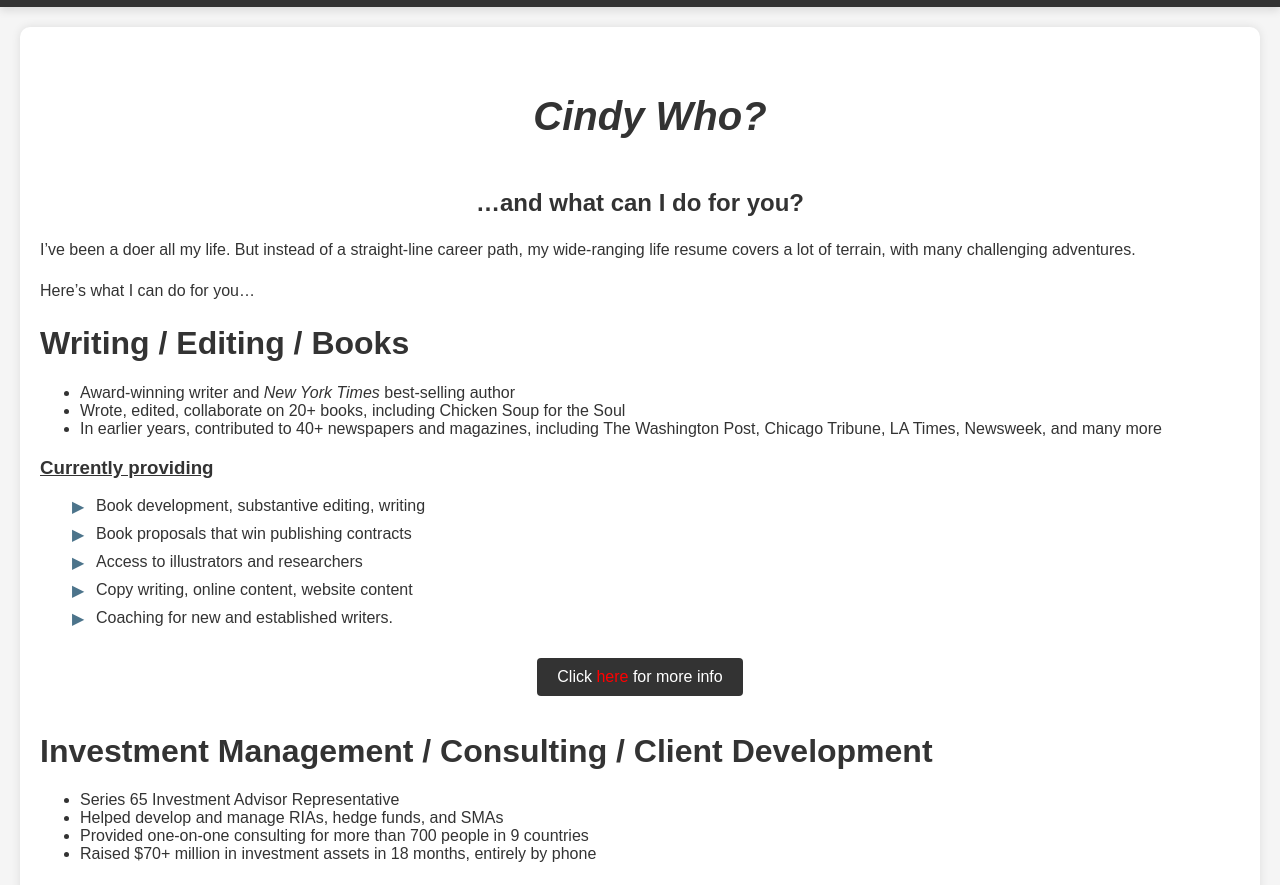
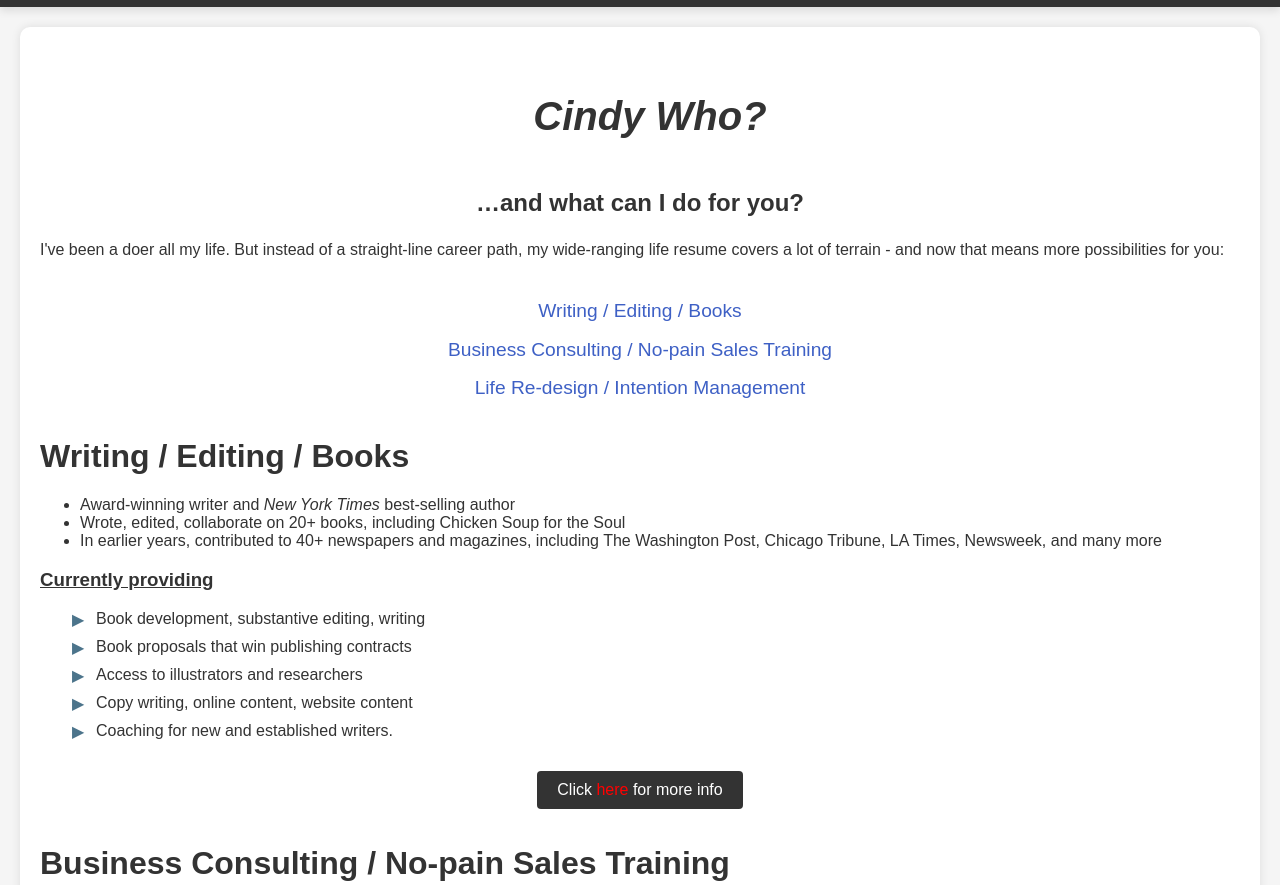
Before and after one commit to CorySpitzer/cindy-website, a plain HTML site: page pages/cindy-who.html in a window 1280 px wide. Shown: the part 254-1139 px from the top of the page. Drawn offline with Linux system fonts and the light colour scheme.

Commit message:
Make in-page links

```diff
--- a/pages/cindy-who.html
+++ b/pages/cindy-who.html
@@ -33,18 +33,22 @@
         </div>
         <h2 class="centered">…and what can I do for you?</h2>
         <p>
-            I’ve been a doer all my life. But instead of a straight-line career path, my wide-ranging
-            life resume covers a lot of terrain, with many challenging adventures.
+            I've been a doer all my life. But instead of a straight-line career path, my wide-ranging
+            life resume covers a lot of terrain - and now that means more possibilities for you:
         </p>
-        <p>
-            Here’s what I can do for you…
-        </p>
-        <h1>
-            Writing / Editing / Books
-        </h1>
-        <ul>
-            <li>Award-winning writer and <i>New York Times</i> best-selling author</li>
-            <li>Wrote, edited, collaborate on 20+ books, including Chicken Soup for the Soul</li>
+        <div class="centered-big-indent">
+            <a href="#writing-editing">Writing / Editing / Books</a>
+            <br>
+            <a href="#business-consulting">Business Consulting / No-pain Sales Training</a>
+            <br>
+            <a href="#life-redesign">Life Re-design / Intention Management</a>
+        </div>
+            <h1 id="writing-editing">
+                Writing / Editing / Books
+            </h1>
+            <ul>
+                <li>Award-winning writer and <i>New York Times</i> best-selling author</li>
+                <li>Wrote, edited, collaborate on 20+ books, including Chicken Soup for the Soul</li>
             <li>In earlier years, contributed to 40+ newspapers and magazines, including The
                 Washington Post, Chicago Tribune, LA Times, Newsweek, and many more</li>
         </ul>
@@ -59,8 +63,8 @@
         <div class="button-container">
             <a href="./lets-talk.html" class="info-button">Click <span style="color: red;">here</span> for more info</a>
         </div>
-        <h1>
-            Investment Management / Consulting / Client Development
+        <h1 id="business-consulting">
+            Business Consulting / No-pain Sales Training
         </h1>
         <ul>
             <li>Series 65 Investment Advisor Representative</li>
@@ -77,7 +81,7 @@
         <div class="button-container">
             <a href="./lets-talk.html" class="info-button">Click <span style="color: red;">here</span> for more info</a>
         </div>
-        <h1>
+        <h1 id="life-redesign">
             Life Re-design Coaching / Intention Management
         </h1>
         <p>
--- a/style.css
+++ b/style.css
@@ -103,6 +103,26 @@ h1, h2 {
 .banner-title {
     font-family: "Lucida Calligraphy", cursive;
     font-style: italic;
+}
+
+/* Centered content with big indent */
+.centered-big-indent {
+    text-align: center;
+    margin: 30px auto;
+    padding: 0 15%;
+    font-size: 1.2em;
+    line-height: 2;
+}
+
+.centered-big-indent a {
+    text-decoration: none;
+    color: var(--link-color);
+    transition: color 0.3s ease;
+}
+
+.centered-big-indent a:hover {
+    color: var(--link-hover);
+    text-decoration: underline;
 }
 
 /* Triangle/arrow bullet points */
```
